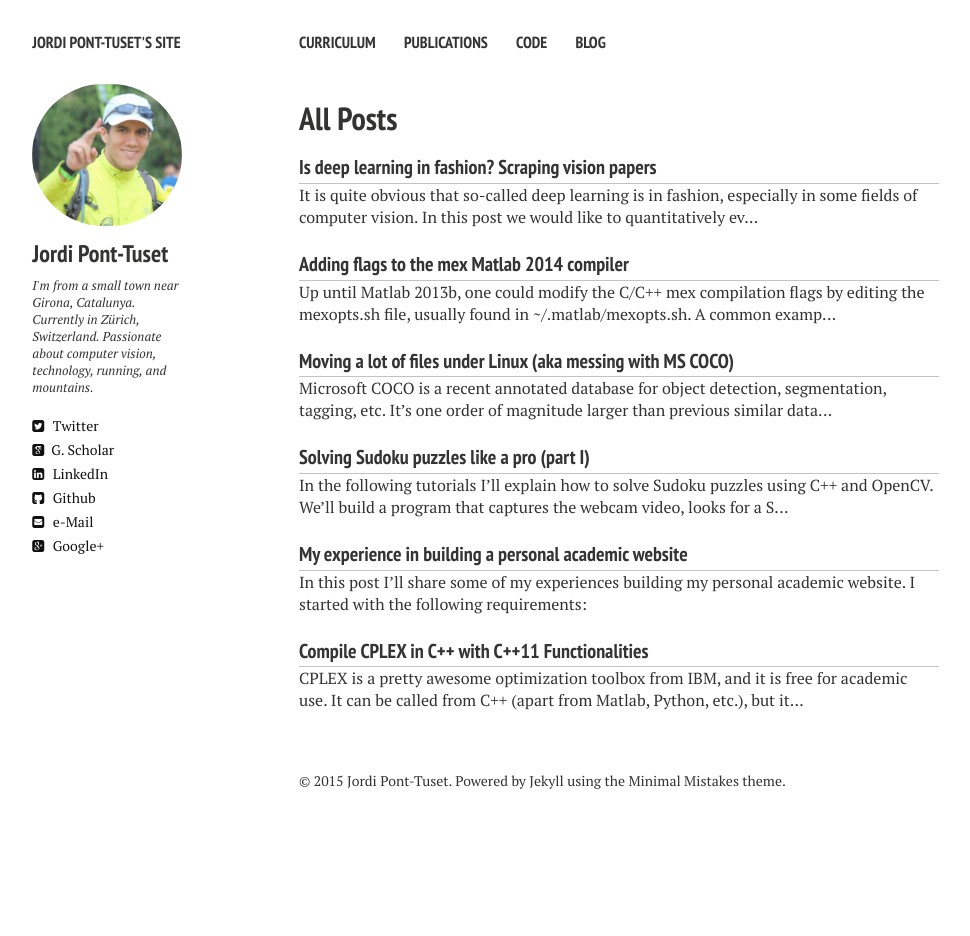
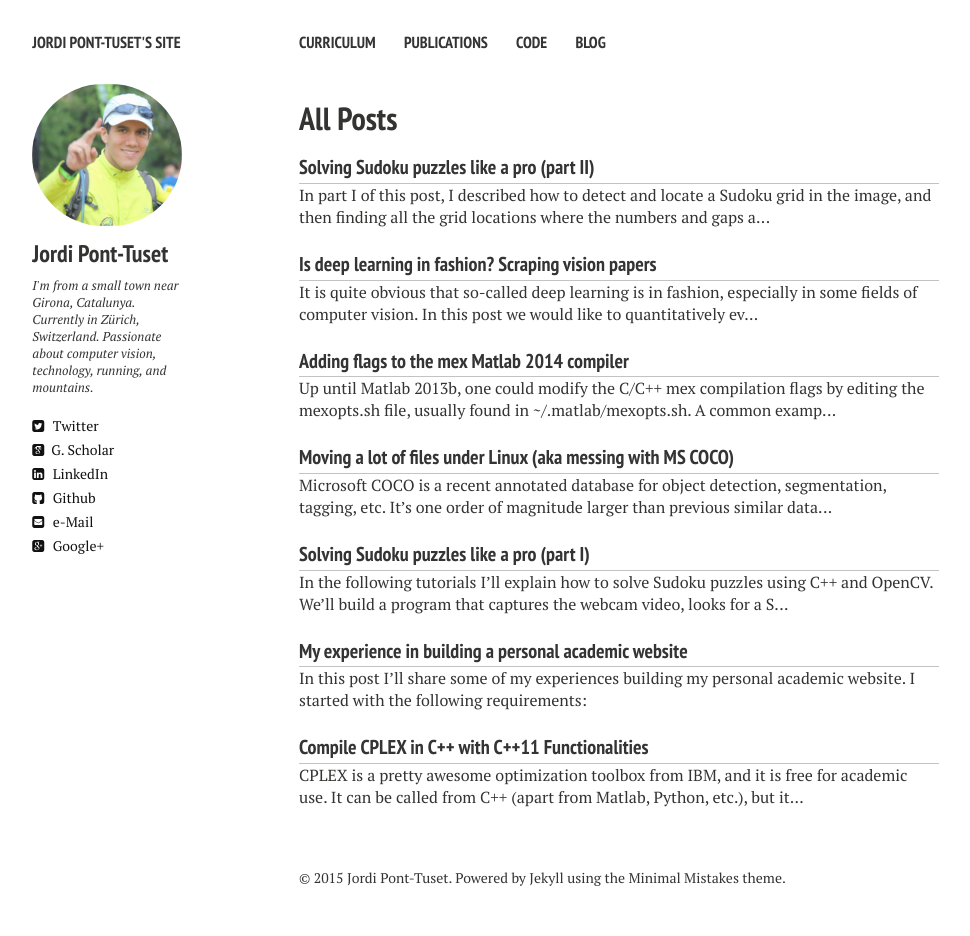
Before and after one commit to jponttuset/jponttuset.github.io, a Jekyll site: the page built from blog.md, in a window 1280 px wide. Shown: the whole page, without its empty margins (21-991 px from the left). Built offline with Jekyll 4.4.1, drawn with Linux system fonts in a browser that asks for light colours; nearby versions of some CDN libraries; before the commit the page ends 900 px from its top, so only the background shows below that; some of the changed lines change nothing that is shown.

Commit message:
- Second part of the Sudoku tutorial

```diff
--- a/_posts/2014-12-30-solving-sudokus-like-a-pro-1.md
+++ b/_posts/2014-12-30-solving-sudokus-like-a-pro-1.md
@@ -107,4 +107,4 @@ Once we have recognized and located the 100 intersections between 10 horizontal
 ![Cells]({{ site.url }}/images/4-cells.png)
 
 <br/>
-You can find the code from this blog post in [GitHub](https://github.com/jponttuset/sudoku). The rest of the algorithm is coming really soon!
+You can find the code from this blog post in [GitHub](https://github.com/jponttuset/sudoku). The rest of the algorithm is described in a second blog post [here]({{ site.url }}/solving-sudokus-like-a-pro-2/).
--- /dev/null
+++ b/_posts/2015-06-15-solving-sudokus-like-a-pro-2.md
@@ -0,0 +1,342 @@
+---
+layout: post
+title: Solving Sudoku puzzles like a pro (part II)
+description: "Tutorial to build an augmented-reality real-time Sudoku puzzle solver in C++ using opencv."
+comments: true
+---
+
+
+
+In part I of this post, I described how to detect and locate a Sudoku grid in the image, and then finding all the grid locations where the numbers and gaps are.
+This post is therefore about recognizing the numbers and gaps, solving the Sudoku (i.e. finding the numbers that should go in each gap), and finally project the solved numbers in the image gaps (aka augmented-reality style).
+
+<br />
+You can download the full code from [GitHub](https://github.com/jponttuset/sudoku), here I'll just highlight the main parts to understand the algorithm. Please note that the proposed algorithm is not the optimal in a lot of senses, since it's been designed as an academic tutorial that one can understand without a lot of knowledge about computer vision. This has left out some powerful but more advanced techniques.
+
+
+####  1. Digit and gap recognition
+Now that we have located the grid in the image and all its spots, let's isolate every sub-image containing the digits to scan them using an OCR.
+First of all, we isolate and crop the whole image of the Sudoku Grid.
+
+{% highlight ruby %}
+/* Get the image of the Sudoku full box
+ * by getting the first and last grids
+ *  - ulx: Up Left X
+ *  - uly: Up Left Y
+ *  - drx: Down Right X
+ *  - dry: Down Right Y     */
+unsigned int ulx = round(min(corners[0][0].x,corners[9][0].x));
+unsigned int uly = round(min(corners[0][0].y,corners[0][9].y));
+
+unsigned int drx = round(max(corners[0][9].x,corners[9][9].x));
+unsigned int dry = round(max(corners[9][0].y,corners[9][9].y));
+
+/* This is to be robust against some degenerate cases */
+if(ulx>sx or uly>sy or drx>sx or dry>sy)
+    continue;
+
+/* Crop the image */
+Mat sudoku_box(frame_gray, cv::Rect(ulx, uly, drx-ulx, dry-uly));
+{% endhighlight %}
+
+Here how a result looks like in practice:
+
+Example cropped image
+
+We now proced to binarize the image using local thresholding, which is robust to local shadings. We could apply the OCR directly to this image and let it decide the binarization, but we found that binarizing the image ourselves worked better.
+
+{% highlight ruby %}
+/* Apply local thresholding */
+Mat sudoku_th = sudoku_box.clone();
+adaptiveThreshold(sudoku_box, sudoku_th, 255,
+                               CV_ADAPTIVE_THRESH_GAUSSIAN_C,
+                               CV_THRESH_BINARY_INV, 101, 1);
+{% endhighlight %}
+
+Example thresholded image, and thresholded grid positions.
+
+Now that we have the binarized sub-images of the grid, let's ru the OCR on them.
+{% highlight ruby %}
+/* Process all boxes and classify whether
+ *  - They are empty (we'll say 0) or
+ *  - There is a number 1-9        */
+vector<vector<unsigned int>> rec_digits(9,vector<unsigned int>(9));
+for(std::size_t ii=0; ii<9; ++ii)
+{
+    for(std::size_t jj=0; jj<9; ++jj)
+    {
+        /* Get the square as an image */
+        Mat digit_box(sudoku_th, cv::Rect(
+                round(boxes[ii][jj].first.x)-ulx,
+                round(boxes[ii][jj].first.y)-uly,
+                round(boxes[ii][jj].second.x-boxes[ii][jj].first.x),
+                round(boxes[ii][jj].second.y-boxes[ii][jj].first.y)));
+
+        /* Recognize the digit using an OCR */
+        rec_digits[ii][jj] = recognize_digit(digit_box, tess);
+    }
+}
+
+/* Function to recognize a digit in a binarized image using Tesseract
+ *  Note that we should limit Tesseract to look for digits only,
+ *  but I didn't manage to do it from the C++ API... :)
+ *  That's why we need to handle the 'I' as a '1', er similar...
+ */
+unsigned int recognize_digit(Mat& im, tesseract::TessBaseAPI& tess)
+{
+    tess.SetImage((uchar*)im.data, im.size().width, im.size().height,
+                              im.channels(), (int)im.step1());
+    tess.Recognize(0);
+    const char* out = tess.GetUTF8Text();
+    if (out)
+        if(out[0]=='1' or out[0]=='I' or out[0]=='i' or out[0]=='/'
+                        or out[0]=='|' or out[0]=='l' or out[0]=='t')
+            return 1;
+        else if(out[0]=='2')
+            return 2;
+        else if(out[0]=='3')
+            return 3;
+        else if(out[0]=='4')
+            return 4;
+        else if(out[0]=='5' or out[0]=='S' or out[0]=='s')
+            return 5;
+        else if(out[0]=='6')
+            return 6;
+        else if(out[0]=='7')
+            return 7;
+        else if(out[0]=='8')
+            return 8;
+        else if(out[0]=='9')
+            return 9;
+        else
+            return 0;
+    else
+        return 0;
+}
+{% endhighlight %}
+
+Image with the recognized digits overlayed.
+
+####  2. Solving the Sudoku
+We now have all available digits recognized and we also now where the gaps are, so the next step is to solve the Sudoku.
+To do so, we create a class Sudoku, that mainly contains all the possible digits that are still possible at each grid location and a set of constraints that define the rules of Sudoku (there cannot be repeated numbers in a row, column, etc.).
+
+{% highlight ruby %}
+/* Class that contains and solves the Sudoku of N*N*N
+ *  grid 'spaces', i.e., the usual Sudoku is N=3 */
+template<std::size_t N>
+class Sudoku
+{
+    /* Set of constraints container */
+    std::vector<Constraint> constraints;
+
+    /* Container of all possible numbers at each grid position */
+    std::vector<std::vector<std::unordered_set<char>>> grid;
+}
+{% endhighlight %}
+
+The first step is therefore to ingest all recognized digits into the Sudoku class, and then call to the solve function.
+The global call to the code would therefore be:
+{% highlight ruby %}
+/* Create the Sudoku class */
+const int N = 3;
+Sudoku<N> sudoku;
+
+/* Set the recognized digits */
+for(std::size_t ii=0; ii<N*N; ++ii)
+    for(std::size_t jj=0; jj<N*N; ++jj)
+        sudoku.set_value(ii, jj, rec_digits[ii][jj]);
+
+/* Let's try to solve it */
+if(sudoku.solve())
+    std::cout << "We solved it!" << std::endl;
+{% endhighlight %}
+
+The `set_value()` function reduces the possible values of that location to only one value, so that grid location is *solved*.
+We will know that a Sudoku is solved, therefore, when all locations have only a single possible value, as the code below checks.
+{% highlight ruby %}
+/* Function to check whether the Sudoku is solved,
+ * i.e., whether there is only one option left at all positions */
+bool is_solved()
+{
+    bool is_sol = true;
+    for(std::size_t ii=0; ii<N*N; ++ii)
+        for(std::size_t jj=0; jj<N*N; ++jj)
+            if(container[ii][jj].size()!=1)
+            {
+                is_sol = false;
+                ii = N*N;
+                jj = N*N;
+            }
+    return is_sol;
+}
+{% endhighlight %}
+
+So, now that we know whether the Sudoku is solved at a given stage, and we have set all the initial recognized digits, we would proceed by scanning all constraints iteratively and removing all solved numbers from the rest of positions possible values. After some iterations, we will be reducing the possible values in each location, until only one possibility remains.
+The global algorithm to solve the Sudoku would therefore be the following.
+{% highlight ruby %}
+/* Function to solve the Sudoku, given the current imposed digits */
+bool solve()
+{
+    std::size_t max_iterations = 1000;
+    std::size_t n_iters = 0;
+    while(not is_solved())
+    {
+        /* Scan all constraints */
+        for(auto constr:constraints)
+            /* We impose that cosntrain, removing solved digits
+             * from the rest of locations in the constraint */
+            constr.scan_and_impose(grid);
+        n_iters++;
+        if(n_iters>max_iterations)
+            return false;
+    }
+    return true;
+}
+{% endhighlight %}
+
+
+This solving strategy is the most basic possible, and will therefore only solve the easy puzzles. In other words, we could keep end up iterating through all constraints without being able to change the possible numbers on each grid.
+We would therefore be left with some positions with more than one possible number.
+<br/>
+<br/>
+
+A possible way to proceed would be to do *branching*, that is, to take a location with a few possible numbers and make a guess among them.
+Then try to solve imposing that guess and if we are not able to solve keep trying with another guess.
+Obviously, this branching can also be nested.
+We leave this solution to the reader :).
+
+
+####  3. Implementing constraints using Object-Oriented programming
+Let's implement the classes to impose the constraints in the Sudoku.
+In generic, a constraint is a set of positions in the Sudoku grid, where there cannot be duplicate digits, for example a row or a column.
+Let's therefore create a generic class (subclass of Sudoku) that implements the algorithm to enforce this constraint.
+<br/>
+<br/>
+
+We will then need to particularize the class to three types of constraints: rows, columns, and blocks.
+They will be different only in how we define the coordinates covered by the constraints, but will share the code of how to impose them.
+In Object-Oriented programming, we can implement this idea with a generic *parent* class that we will then *specialize* by *class inheritance* into three new classes.
+<br/>
+<br/>
+
+Let's delve into creating the generic parent class that implements a constraint.
+{% highlight ruby %}
+/* Generic class that implements a constraint, i.e.,
+ *  a set of positions where there cannot be any repeated number.
+ * We will implement the generic features of a constraint
+ *  (scan all positions and impose no repetitions),
+ *  and then we will specialize this class to the three types of
+ *  constraints in a Sudoku (row, column, and block). This way,
+ *  we don't have to duplicate code (Object-Oriented programming :)
+ */
+struct Constraint
+{
+    /* Default constructor - Allocate containers
+     * We get 'N' from the mother class Sudoku   */
+    Constraint(): row_coords(N*N), col_coords(N*N)
+    {
+    }
+
+    /* String identifying the constraint, for debugging purposes */
+    std::string id;
+
+    /* Coordinates of the constraint, that is, the positions
+     *  where the constraints must be fulfilled */
+    std::vector<std::size_t> row_coords;
+    std::vector<std::size_t> col_coords;
+
+    /* Scan the constraint, find those positions with only one possible
+     *  value, and erase the value from the rest of sets,
+     *  where it cannot be.
+     * Example: If we find a place where '9' is the only possible
+     *  number, we erase '9' from the list of possibilities in
+     *  the other locations */
+    bool scan_and_impose(std::vector<std::vector<std::unordered_set<char>>>& contain)
+    {
+        [...]
+    }
+};
+{% endhighlight %}
+
+As you can see, it's mainly a list of coordinates and a function to impose this constraint given a specific state of the Sudoku grid (you can see the full implementation in the code).
+Every time we *impose* this constraint, we will be removing all digits that are *solved* in a certain position from the rest of locations.
+<br/>
+<br/>
+
+Now that we have the generic constraint, we need to provide easy ways of filling the coordinates of the constraints, to avoid having to manually define them all.
+We exemplify it, for instance, with the row constraint `RowConstraint`.
+We inherit from the generic class `Constraint` and we specialize the constructor to take the specific number of row and fill the coordinates accordingly.
+We also initialize the identifier string for debugging.
+{% highlight ruby %}
+/* Specialized class for row constraints */
+struct RowConstraint: public Constraint
+{
+    /* Constructor receiving the particular row */
+    RowConstraint(std::size_t row)
+    {
+        /* Fill in all the coordinates of the row */
+        for(std::size_t ii=0; ii<N*N; ++ii)
+        {
+            this->row_coords[ii] = row;
+            this->col_coords[ii] = ii;
+        }
+
+        /* Set the identifier string */
+        std::stringstream ss;
+        ss << row;
+        this->id = "Row "+ss.str();
+    }
+};
+{% endhighlight %}
+
+Note the use of `this->` to get access to the fields defined in the parent generic class.
+With this class structure, the definition of the full set of constraints is reduced to the following constructor in the `Sudoku` class.
+
+{% highlight ruby %}
+/* Default constructor, which:
+ * - Allocates the grid (N*N x N*N, e.g. 9x9)
+ * - Defines the N*N constraints of each type (e.g. 9 columns, etc.)
+ */
+Sudoku() : grid(N*N,std::vector<std::unordered_set<char>>(N*N))
+{
+    for(std::size_t ii=0; ii<N*N; ++ii)
+    {
+        constraints.push_back(  ColConstraint(ii));
+        constraints.push_back(  RowConstraint(ii));
+        constraints.push_back(BlockConstraint(ii));
+    }
+}
+{% endhighlight %}
+
+
+
+
+####  4. Agumented-reality result display
+Once the Sudoku is solved, the only remaining step is to reproject the solved digits into the gaps of the original Sudoku.
+{% highlight ruby %}
+/* Plot the solved numbers in the gaps using augmenting reality */
+for(std::size_t ii=0; ii<9; ++ii)
+{
+    for(std::size_t jj=0; jj<9; ++jj)
+    {
+        /* Paint only the digits in the gaps of original Sudoku */
+        if (rec_digits[ii][jj]==0)
+        {
+            Point text_pos(boxes[ii][jj].first.x +(boxes[ii][jj].second.x-boxes[ii][jj].first.x)/5,
+                           boxes[ii][jj].second.y-(boxes[ii][jj].second.y-boxes[ii][jj].first.y)/5);
+            stringstream ss;
+            ss << (int)processed_sudoku.get_value(ii,jj);
+            putText(frame, ss.str(), text_pos,
+                    CV_FONT_HERSHEY_DUPLEX, /*Size*/1,
+                    Scalar(0,0,255), /*Thickness*/ 1, 8);
+        }
+    }
+}
+{% endhighlight %}
+
+You can find the code from this blog post in [GitHub](https://github.com/jponttuset/sudoku).
+And here the link to the final result video. If you liked this post or used the code, why don't you say hi in the comments? :)<br />
+<br />
+
+[![ScreenShot](http://img.youtube.com/vi/OnASlP1SFX0/0.jpg)](https://www.youtube.com/watch?v=OnASlP1SFX0)
```
